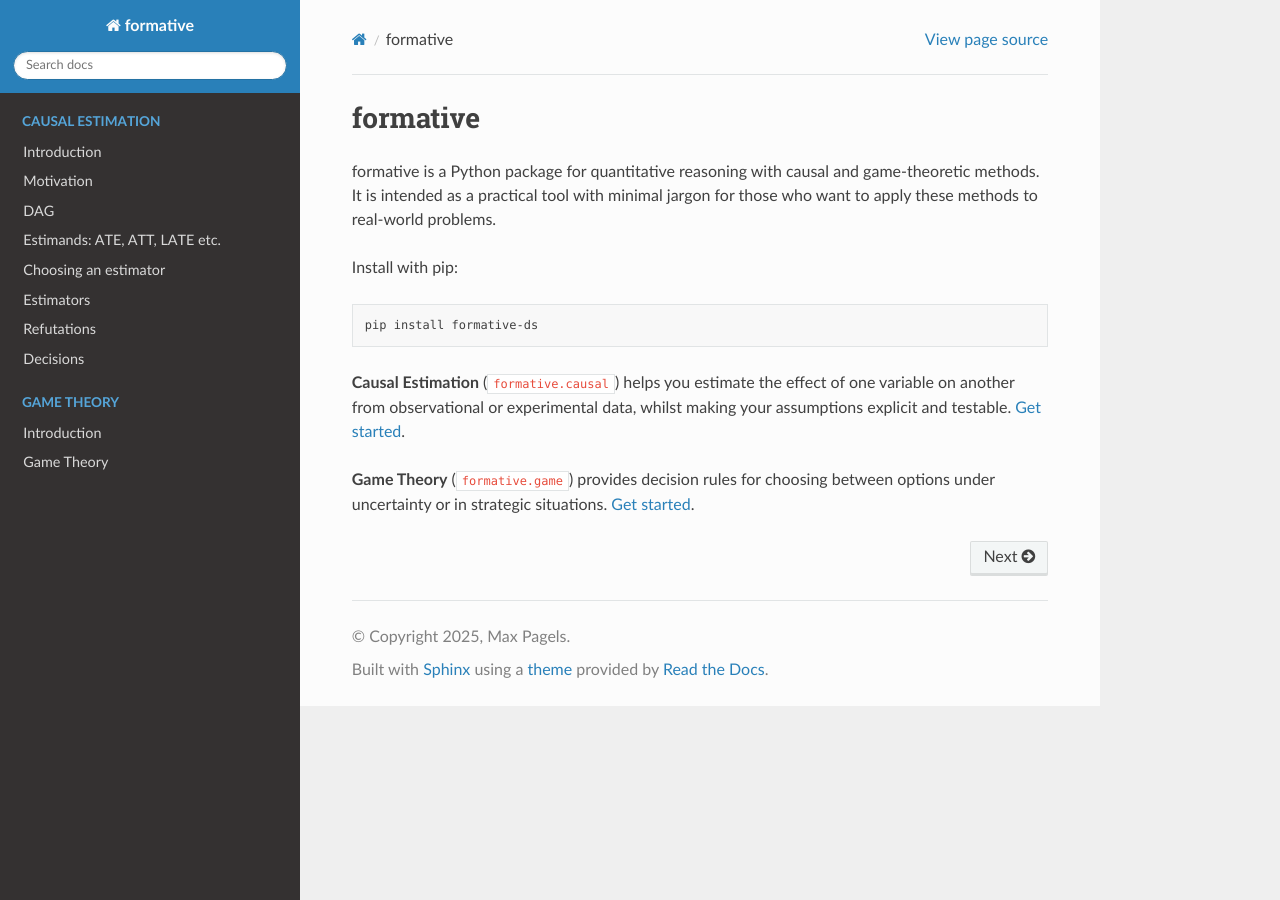
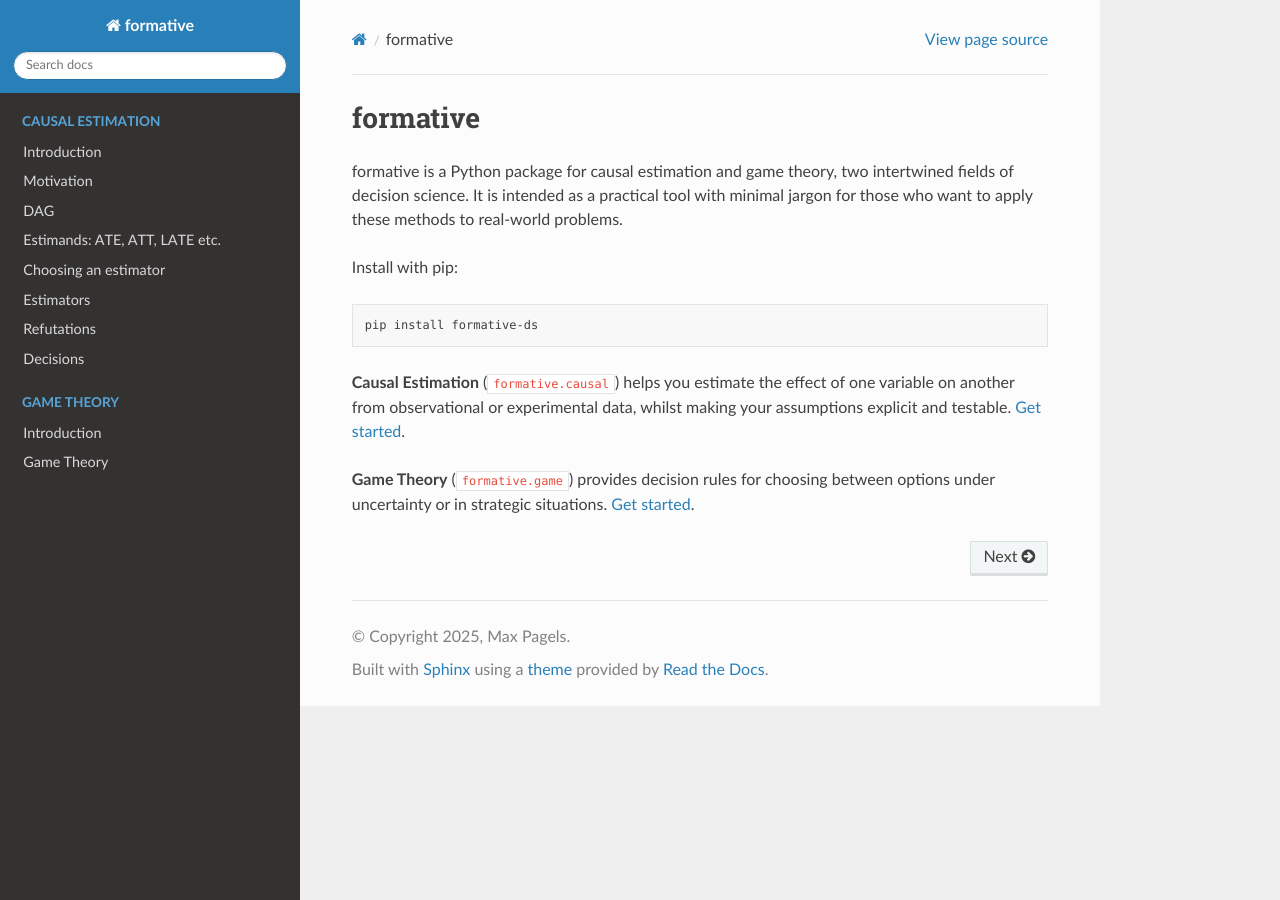
Before and after one commit to maxpagels/formative, a Sphinx documentation site: the page built from docs/index.rst, in a window 1280 px wide. Built offline with Sphinx 7.4.7 and the Read the Docs theme 3.1.0, drawn with Linux system fonts in a browser that asks for light colours.

Commit message:
Update root docs

```diff
--- a/docs/index.rst
+++ b/docs/index.rst
@@ -1,7 +1,7 @@
 formative
 =========
 
-formative is a Python package for quantitative reasoning with causal and game-theoretic methods. It is intended
+formative is a Python package for causal estimation and game theory, two intertwined fields of decision science. It is intended
 as a practical tool with minimal jargon for those who want to apply these methods to real-world problems.
 
 Install with pip:
```
